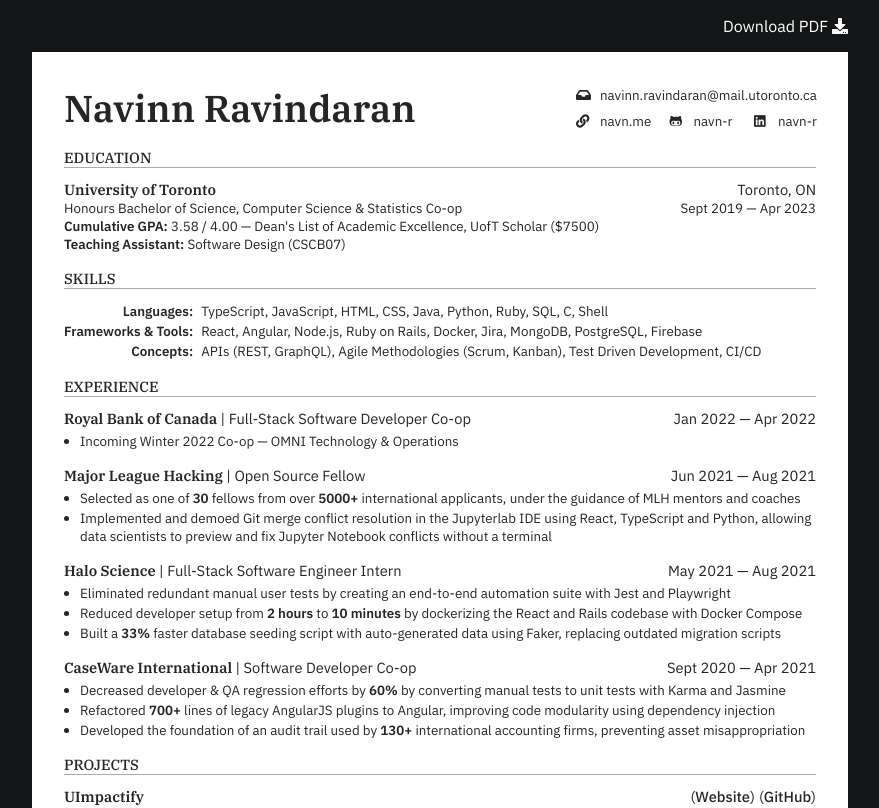
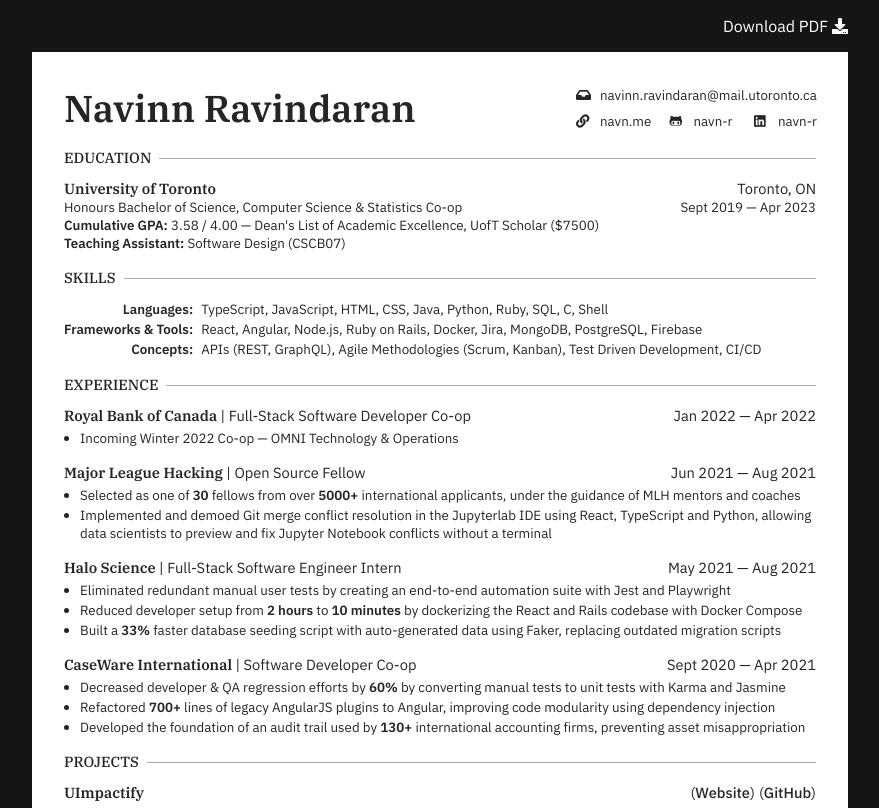
Before and after one commit to navn-r/resume, a Svelte app: page / in a window 1280 px wide. Shown: the top 808 px of the page, without its empty margins (200-1079 px from the left). Built offline with nearby package versions, Linux system fonts and the light colour scheme.

Commit message:
feat: switch to middle line dividers

```diff
--- a/src/App.svelte
+++ b/src/App.svelte
@@ -22,16 +22,16 @@
 <main in:fade={{ delay: 250, duration: 300 }}>
   <Header basics={resume.basics} />
 
-  <h3>EDUCATION</h3>
+  <h3><span>EDUCATION</span></h3>
   <Education education={resume.education} />
 
-  <h3>SKILLS</h3>
+  <h3><span>SKILLS</span></h3>
   <Skills skills={resume.skills} />
 
-  <h3>EXPERIENCE</h3>
+  <h3><span>EXPERIENCE</span></h3>
   <Experience experience={resume.work} />
 
-  <h3>PROJECTS</h3>
+  <h3><span>PROJECTS</span></h3>
   <Projects projects={resume.projects} />
 </main>
 
@@ -111,10 +111,17 @@
 
   h3 {
     font-family: var(--serif);
+    font-size: var(--title);
     font-weight: 400;
-    font-size: var(--title);
+
     border-bottom: 1px solid var(--gray);
-    margin: 1rem 0 0.75rem;
+    line-height: 0rem;
+    margin: 1.625rem 0 1.25rem;
+
+    span {
+      background-color: var(--bg);
+      padding-right: 0.5rem;
+    }
   }
 
   div {
```
